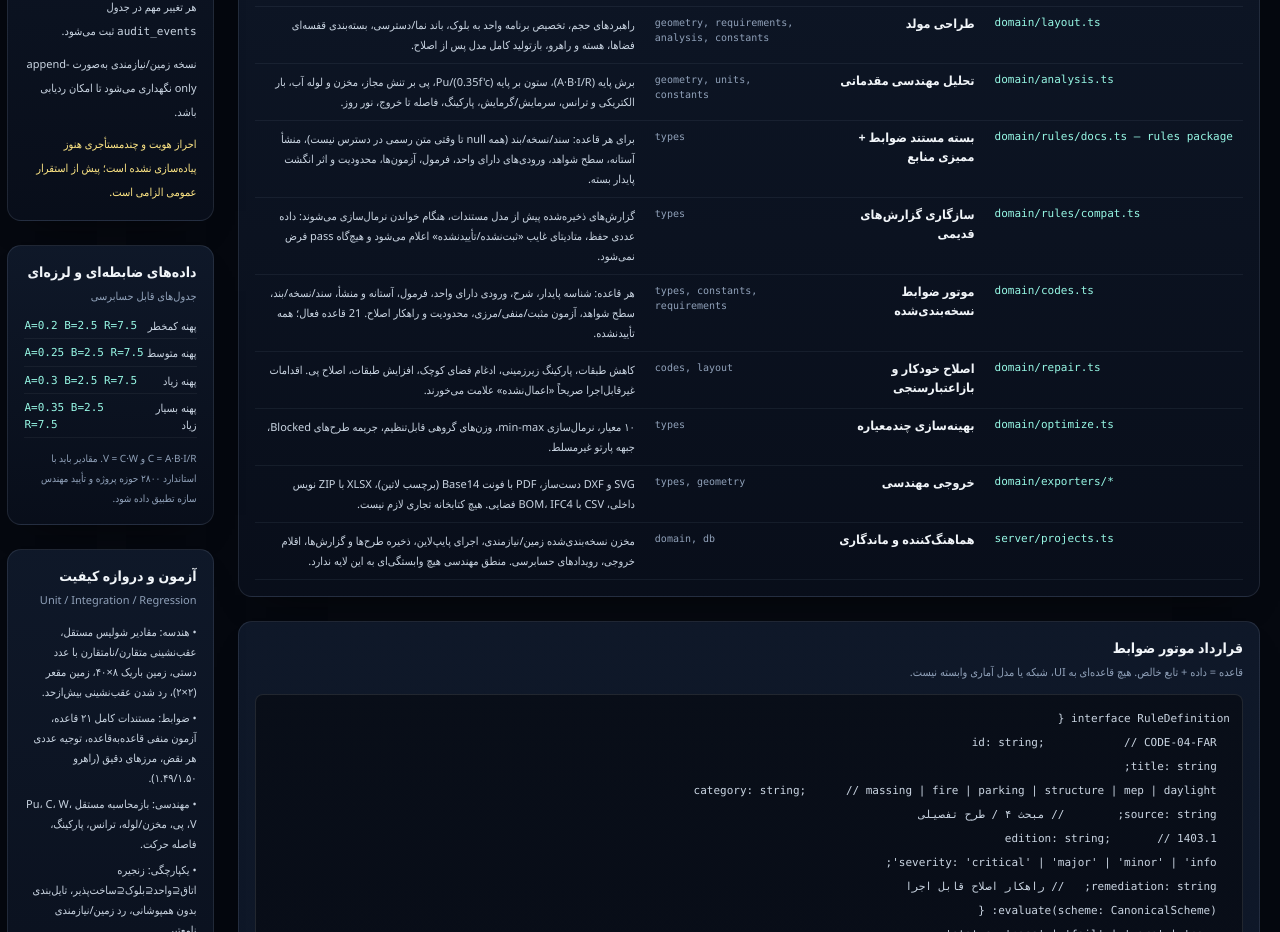
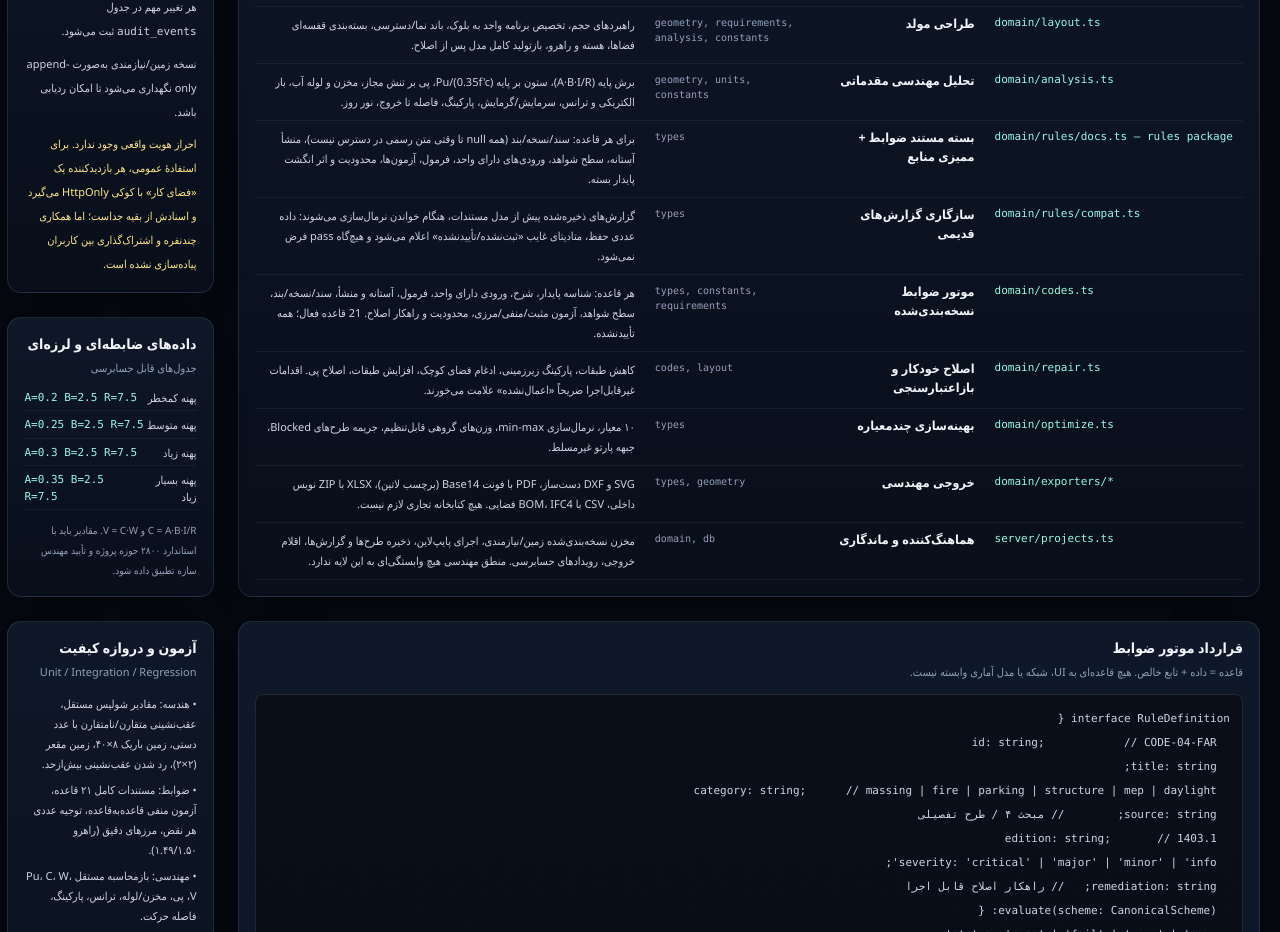
Before and after one commit to iamanimationtor/hermicad, a Next.js app: page /architecture in a window 1280 px wide. Shown: the part 4640-5572 px from the top of the page. Built offline with nearby package versions, Linux system fonts and the light colour scheme.

Commit message:
مستندات: فضای کار، بلوک DXF، ستون L/T و محدودیت‌های واقعی به‌روز شد؛ خوانایی لایهٔ زمینهٔ برگه‌های رشته‌ای
Co-authored-by: arena-agent <297053741+arena-agent@users.noreply.github.com>

```diff
--- a/src/app/architecture/page.tsx
+++ b/src/app/architecture/page.tsx
@@ -722,7 +722,11 @@ export default function ArchitecturePage() {
               <li>تمام ورودی‌های خروجی از یک مدل معتبر بازسازی می‌شوند (allow-list قالب‌ها).</li>
               <li>هر تغییر مهم در جدول <span className="mono">audit_events</span> ثبت می‌شود.</li>
               <li>نسخه زمین/نیازمندی به‌صورت append-only نگهداری می‌شود تا امکان ردیابی باشد.</li>
-              <li className="text-amber-200">احراز هویت و چندمستأجری هنوز پیاده‌سازی نشده است؛ پیش از استقرار عمومی الزامی است.</li>
+              <li className="text-amber-200">
+                احراز هویت واقعی وجود ندارد. برای استفادهٔ عمومی، هر بازدیدکننده یک «فضای کار» با کوکی
+                HttpOnly می‌گیرد و اسنادش از بقیه جداست؛ اما همکاری چندنفره و اشتراک‌گذاری بین کاربران
+                پیاده‌سازی نشده است.
+              </li>
             </ul>
           </Panel>
           <Panel title="داده‌های ضابطه‌ای و لرزه‌ای" subtitle="جدول‌های قابل حسابرسی">
--- a/src/domain/studio/render.ts
+++ b/src/domain/studio/render.ts
@@ -718,9 +718,12 @@ export function planScene(
       for (const part of definition.parts) {
         partToScene(scene, part, item, layout, theme, definition.layer, {
           color: GHOST_COLOR[theme],
-          weight: 0.13,
+          // وزن/کدری محو: باید «زمینه» باشد نه «محتوا»، اما در برگهٔ رشته‌ای
+          // (مثلاً تأسیسات) دیوارها و بازشوها باید دیده شوند تا لوله نسبت به
+          // فضا سنجیده شود؛ با ۰٫۱۳ قبلی، فقط چند کادر شناور دیده می‌شد.
+          weight: 0.2,
           forceDash: true,
-          opacity: 0.5,
+          opacity: 0.62,
           data: `data-ghost="${item.id}"`,
         });
       }
```
Also changed, not shown: 1 other file (tests, documents, lock files or other folders).
